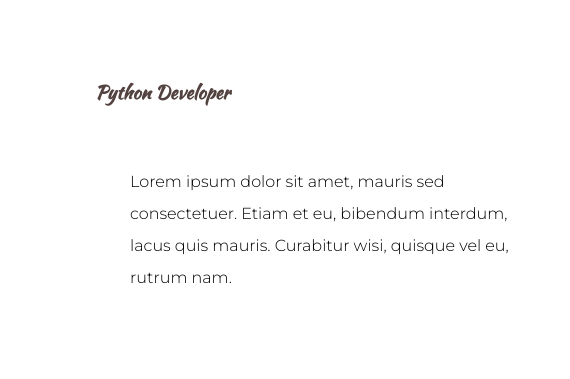
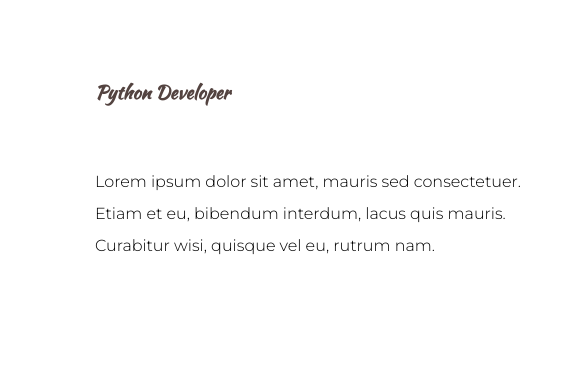
Before and after one commit to tunoz23/tuna, a plain HTML site: page index.html in a window 1280 px wide. Shown: the part 1340-1719 px from the top of the page, 225-795 px from the left. Drawn offline with Linux system fonts and the light colour scheme.

Commit message:
Update styles.css

```diff
--- a/css/styles.css
+++ b/css/styles.css
@@ -83,7 +83,9 @@ p {
   padding: 50px;
 
 }
-
+.skill-p-2 {
+    padding-left: 0;
+}
 .middle-container {
   font-family: 'Kaushan Script', cursive;
 
```
